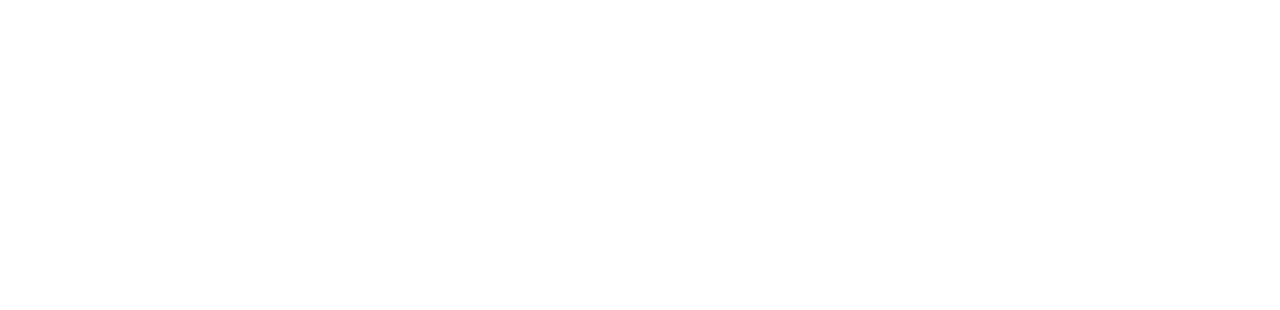
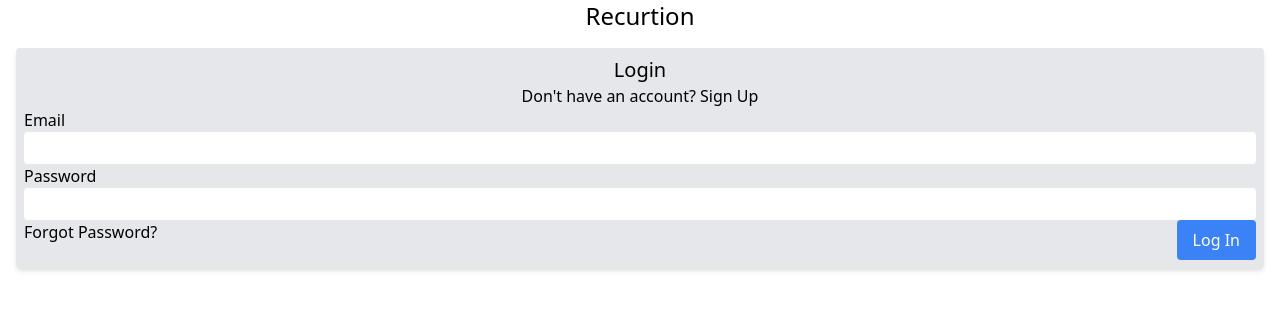
Before and after one commit to LeanneStoDomingo/recurtion, a React (Create React App) app in the folder client/: page / in a window 1280 px wide. Shown: the top 310 px of the page. Built offline with nearby package versions, Linux system fonts and the light colour scheme.

Commit message:
Start work on login/signup pages

```diff
--- a/client/src/App.js
+++ b/client/src/App.js
@@ -1,8 +1,9 @@
+import Button from "./components/Button"
+import Login from "./pages/Login"
 
 const App = () => {
   return (
-    <div>
-    </div>
+    <Login />
   );
 }
 
--- /dev/null
+++ b/client/src/components/Button.jsx
@@ -0,0 +1,26 @@
+import React from 'react'
+
+const sizes = {
+    regular: 'py-2 px-4 rounded',
+}
+
+const colors = {
+    blue: 'text-white hover:text-gray-200 focus:text-gray-200 bg-blue-500 hover:bg-blue-600 focus:bg-blue-600 focus:ring focus:ring-blue-300',
+    white: 'text-blue-500 hover:text-blue-600'
+}
+
+const Button = ({
+    children,
+    size = 'regular',
+    color = 'blue',
+    className = '',
+    ...props
+}) => {
+    return (
+        <button className={`outline-none ${sizes[size]} ${colors[color]} ${className}`} {...props}>
+            {children}
+        </button>
+    )
+}
+
+export default Button
--- /dev/null
+++ b/client/src/components/Input.jsx
@@ -0,0 +1,16 @@
+import React from 'react'
+
+const Input = ({
+    label,
+    type = 'text',
+    ...props
+}) => {
+    return (
+        <div className='flex flex-col' {...props}>
+            <label>{label}</label>
+            <input type={type} className='outline-none rounded py-1 px-2 focus:shadow' />
+        </div>
+    )
+}
+
+export default Input
--- /dev/null
+++ b/client/src/pages/Login.jsx
@@ -0,0 +1,25 @@
+import React from 'react'
+import Button from '../components/Button'
+import Input from '../components/Input'
+
+const Login = () => {
+    return (
+        <>
+            <h1 className='text-2xl text-center'>Recurtion</h1>
+            <div className='bg-gray-200 p-2 m-4 flex flex-col shadow-md rounded'>
+                <h2 className='text-xl text-center'>Login</h2>
+                <p className='text-center'>Don't have an account? Sign Up</p>
+                <Input label='Email' type='email' />
+                <Input label='Password' type='password' />
+
+                <div className='flex justify-between'>
+                    {/* replace href with react router link */}
+                    <a href="#" className='hover:text-gray-800'>Forgot Password?</a>
+                    <Button onClick={() => console.log('click')}>Log In</Button>
+                </div>
+            </div>
+        </>
+    )
+}
+
+export default Login
--- /dev/null
+++ b/client/src/pages/Signup.jsx
@@ -0,0 +1,11 @@
+import React from 'react'
+
+const Signup = () => {
+    return (
+        <div>
+
+        </div>
+    )
+}
+
+export default Signup
```
